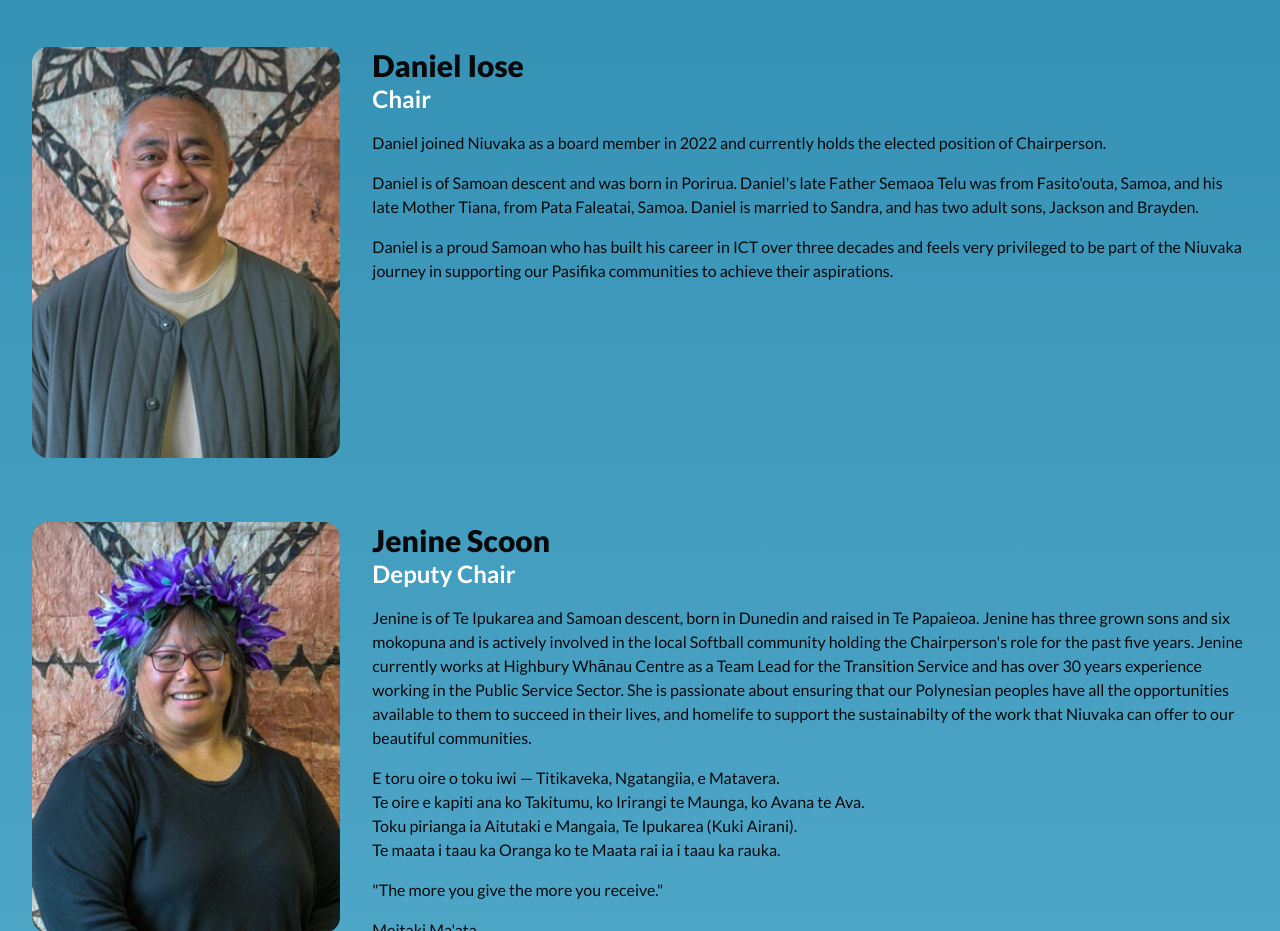
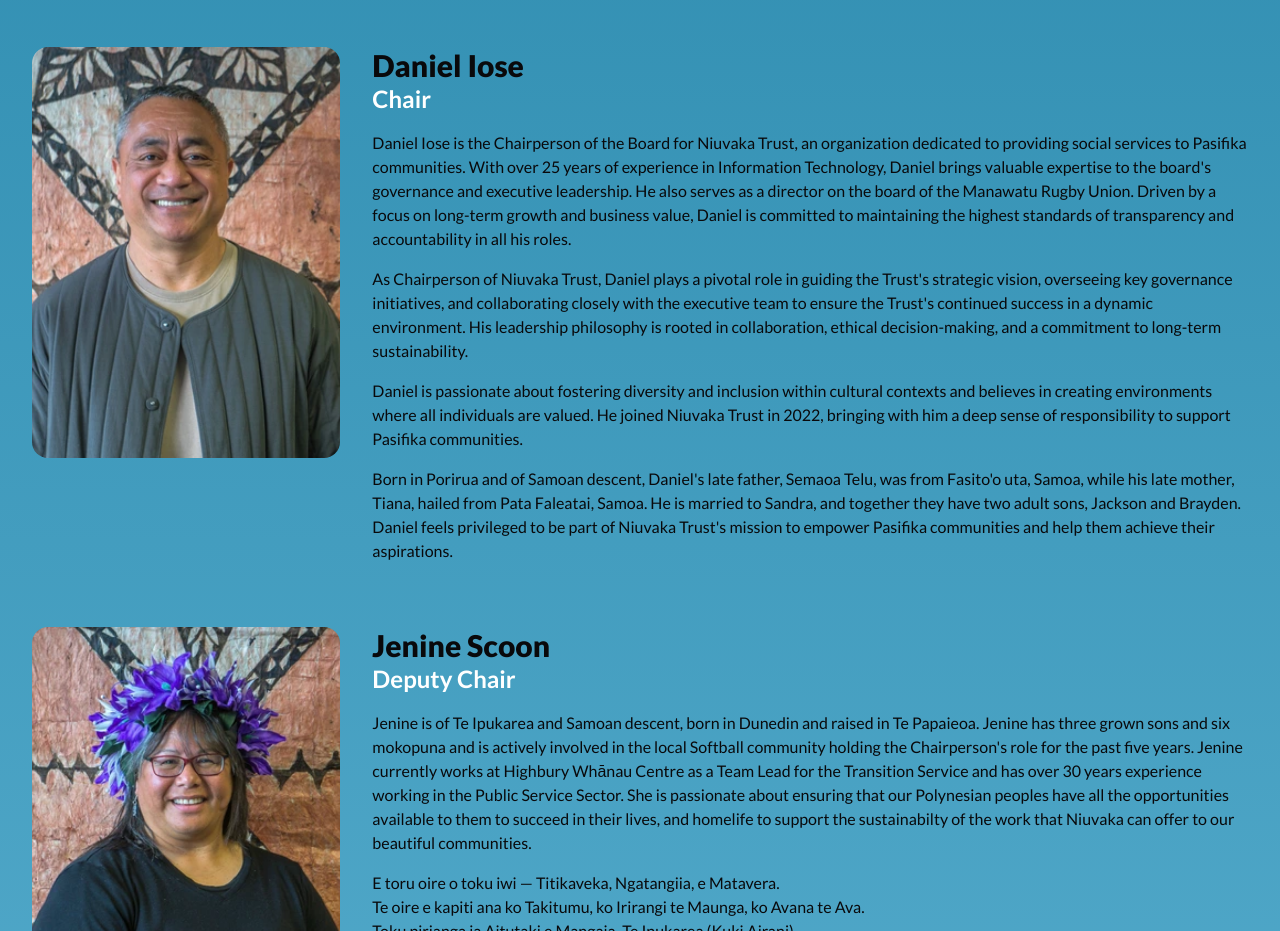
Before and after one commit to jhigger/niuvaka-trust, a Next.js app: page /about in a window 1280 px wide. Shown: the part 3220-4151 px from the top of the page. Built offline with nearby package versions, Linux system fonts and the light colour scheme.

Commit message:
feat: update chair bio

```diff
--- a/src/pages/about.tsx
+++ b/src/pages/about.tsx
@@ -23,25 +23,37 @@ const governanceBoard: GovernanceBoardType[] = [
     description: (
       <>
         <p>
-          Daniel joined Niuvaka as a board member in 2022 and currently holds
-          the elected position of Chairperson.
+          Daniel Iose is the Chairperson of the Board for Niuvaka Trust, an
+          organization dedicated to providing social services to Pasifika
+          communities. With over 25 years of experience in Information
+          Technology, Daniel brings valuable expertise to the board&apos;s
+          governance and executive leadership. He also serves as a director on
+          the board of the Manawatu Rugby Union. Driven by a focus on long-term
+          growth and business value, Daniel is committed to maintaining the
+          highest standards of transparency and accountability in all his roles.
         </p>
         <p>
-          Daniel is of Samoan descent and was born in Porirua. Daniel&apos;s
-          late Father Semaoa Telu was from Fasito&apos;outa, Samoa, and his late
-          Mother Tiana, from Pata Faleatai, Samoa. Daniel is married to Sandra,
-          and has two adult sons, Jackson and Brayden.
+          As Chairperson of Niuvaka Trust, Daniel plays a pivotal role in
+          guiding the Trust&apos;s strategic vision, overseeing key governance
+          initiatives, and collaborating closely with the executive team to
+          ensure the Trust&apos;s continued success in a dynamic environment.
+          His leadership philosophy is rooted in collaboration, ethical
+          decision-making, and a commitment to long-term sustainability.
         </p>
         <p>
-          Daniel is a proud Samoan who has built his career in ICT over three
-          decades and feels very privileged to be part of the Niuvaka journey in
-          supporting our Pasifika communities to achieve their aspirations.
+          Daniel is passionate about fostering diversity and inclusion within
+          cultural contexts and believes in creating environments where all
+          individuals are valued. He joined Niuvaka Trust in 2022, bringing with
+          him a deep sense of responsibility to support Pasifika communities.
         </p>
-        <br />
-        <br />
-        <br />
-        <br />
-        <br />
+        <p>
+          Born in Porirua and of Samoan descent, Daniel&apos;s late father,
+          Semaoa Telu, was from Fasito&apos;o uta, Samoa, while his late mother,
+          Tiana, hailed from Pata Faleatai, Samoa. He is married to Sandra, and
+          together they have two adult sons, Jackson and Brayden. Daniel feels
+          privileged to be part of Niuvaka Trust&apos;s mission to empower
+          Pasifika communities and help them achieve their aspirations.
+        </p>
       </>
     ),
   },
```
